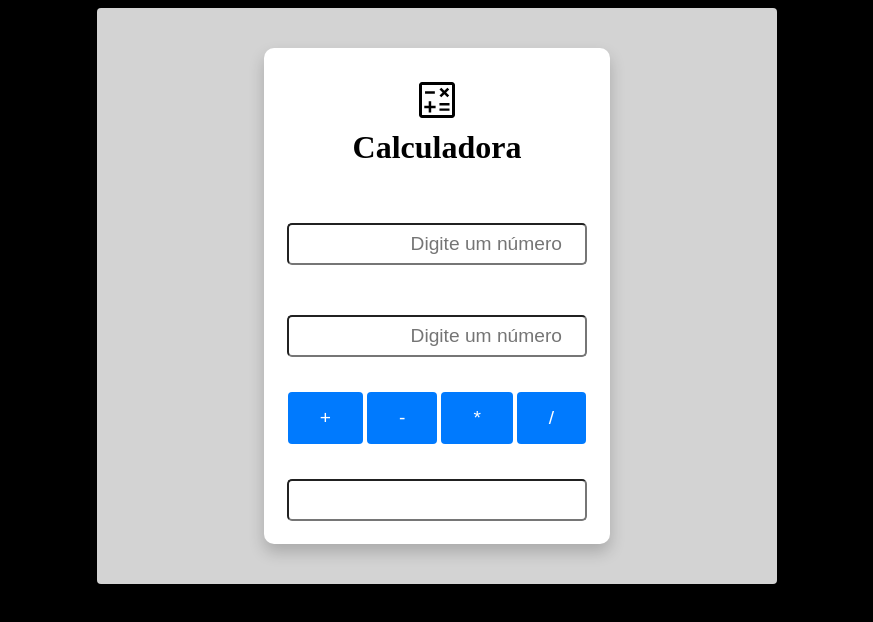
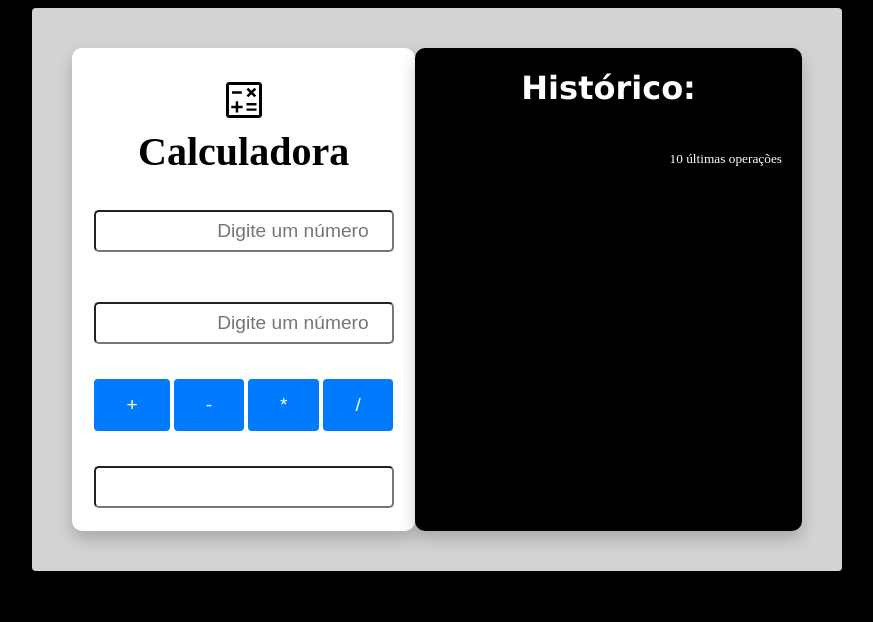
Before and after one commit to Leonardo-do-Playstation/abutua_bootcamp-dev-Modulo02Cap01-Calculadora, a plain HTML site: page index.html in a window 1280 px wide. Shown: the whole page, without its empty margins (203-1076 px from the left). Drawn offline with Linux system fonts and the light colour scheme.

Commit message:
closes #18, closes #19 - Fechar histórico

```diff
--- a/index.html
+++ b/index.html
@@ -10,9 +10,11 @@
     <div class="container">
       <div class="calc">
        <div class="icon">
-        <img src="calculate_46dp_BLACK_FILL0_wght400_GRAD0_opsz48.svg">
+        <object data="calculate_48.svg" type="image/svg+xml"></object>
        </div>
-        <h1>Calculadora</h1>
+        <div class="calc-title">
+          Calculadora
+        </div>
         <input id="num1" type="number" placeholder="Digite um número"/>
         <input id="num2" type="number" placeholder="Digite um número"/>
         <div class="buttons">
@@ -23,9 +25,18 @@
         </div>
         <input id="output" type="text" readonly />
         </div>
-      <div class="history">
+          <div class="history">
+            <div class="history-title">
+                <h1>Histórico:</h1>
+            </div>
+            <div class="last-operations">
+                <small>10 últimas operações</small>
+              <div id="history">
+
+              </div>
+            </div>
+        </div>
       </div>
-    </div>
     <script src="javascript.js"></script>
   </body>
 </html>
--- a/javascript.js
+++ b/javascript.js
@@ -11,4 +11,14 @@ function calc(op){
     }
 
     document.getElementById("output").value = output;
+
+    var newHistory = "<p>" + num1 + " " + op + " " + num2 + " = " + output + "</p>";
+
+    var history = document.getElementById("history");
+
+    history.innerHTML = newHistory + history.innerHTML;
+
+    if(history.children.length > 10){
+        history.removeChild(history.childNodes[10]);
+    }
 }
--- a/style.css
+++ b/style.css
@@ -3,11 +3,11 @@ body{
 }
 
 .container{
-    width: 600px;
+    width: 730px;
     background-color: #d3d3d3 ;
     display: flex;
-    flex-direction: column;
-    align-items: center;
+    flex-direction: row;
+    justify-content: center;
     margin: auto;
     padding: 40px;
     border-radius: 4px;
@@ -25,8 +25,13 @@ body{
    box-shadow: 0 8px 16px 0 rgba(0, 0, 0, 0.2);
 }
 
+.calc-title{
+  font-size: 40px;
+  font-weight: 700;
+}
+
 .icon {
-  margin-bottom: -40px;
+  margin-bottom: -20px;
   margin-top: 20px;
 }
 
@@ -67,3 +72,22 @@ button:hover{
     background-color: #0069d9;
     box-shadow: 0 8px 16px 0 rgba(0, 0, 0, 0.2);
 }
+
+.history{
+  background-color: #000;
+  color: #fff;
+  width: 390px;
+  border-radius: 10px;
+  box-shadow: 0 8px 16px 0 rgba(0, 0, 0, 0.2);
+}
+
+.history-title{
+  display: flex;
+  justify-content: center;
+  font-family: Verdana, Geneva, Tahoma, sans-serif;
+}
+
+.last-operations{
+  text-align: right;
+  padding: 20px;
+}
```
Also changed, not shown: calculate_48.svg (renamed from calculate_46dp_BLACK_FILL0_wght400_GRAD0_opsz48.svg).
